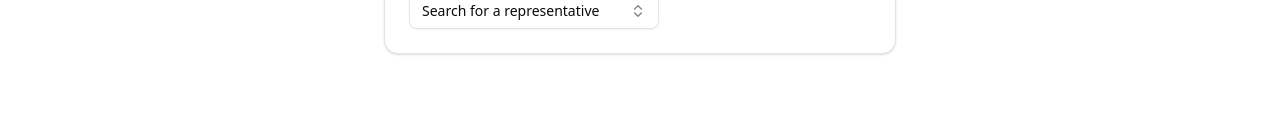
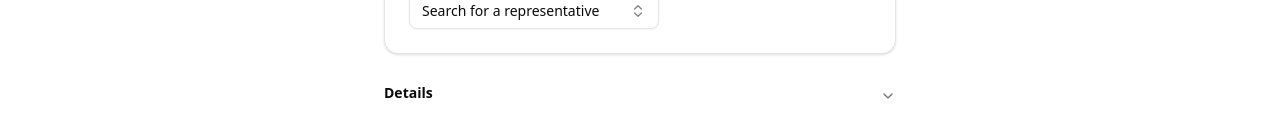
Before and after one commit to DanielFerguson/do-they-represent-me, a React (Vite) app: page / in a window 1280 px wide. Shown: the part 178-316 px from the top of the page. Built offline with nearby package versions, Linux system fonts and the light colour scheme.

Commit message:
added platform details

```diff
--- a/src/App.tsx
+++ b/src/App.tsx
@@ -347,9 +347,9 @@ function App() {
               {showResults && alignmentResult && (
                 <div className="space-y-4">
                   <h3 className="font-semibold text-lg text-center">
-                    {alignmentResult.totalAnswered === totalPolicies ? "Voting Complete!" : `Results based on ${alignmentResult.totalAnswered} answered policies`}
+                    {alignmentResult.totalAnswered === totalPolicies ? "Voting Complete!" : `Results based on ${alignmentResult.totalAnswered + 1} answered policies`}
                   </h3>
-                  <Progress value={(alignmentResult.totalAnswered / totalPolicies) * 100} className="w-full mb-4" />
+                  <Progress value={((alignmentResult.totalAnswered / totalPolicies) * 100) + 1} className="w-full mb-4" />
                   <p className="text-center">
                     Based on the {alignmentResult.totalAnswered} policies you voted on,
                     you agreed with {selectedPerson?.latest_member.name.first} {selectedPerson?.latest_member.name.last} on{' '}
@@ -461,6 +461,27 @@ function App() {
             <CardContent className="pt-6">No policy voting data available for this representative.</CardContent>
           </Card>
         )}
+
+        {/* Details card */}
+        <Accordion type="single" collapsible className='w-full max-w-lg mx-auto text-left'>
+          <AccordionItem value="details">
+            <AccordionTrigger className="flex w-full justify-between">
+              <CardTitle>Details</CardTitle>
+            </AccordionTrigger>
+            <AccordionContent className='grid gap-3'>
+              <p>
+                This platform is a work in progress. It is not affiliated with They Vote For You.
+              </p>
+              <p>
+                The data presented is based on Hansard records, which are the official transcripts of parliamentary debates and proceedings. This information is sourced through the independent TheyVoteForYou API, which provides access to voting records of Australian representatives.
+              </p>
+              <h3 className="font-semibold mb-2">Privacy</h3>
+              <p>
+                We respect your privacy. This site only tracks anonymous page views via Posthog for understanding usage patterns. We do not identify individual users, collect personal information, or track your voting choices. All interactions remain completely anonymous, and this data is not shared with third parties.
+              </p>
+            </AccordionContent>
+          </AccordionItem>
+        </Accordion>
       </main>
     </div >
   )
```
